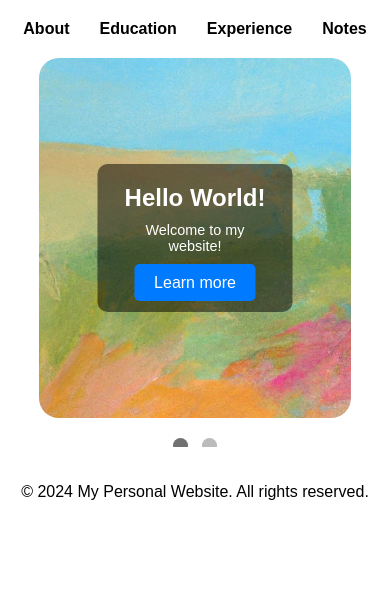
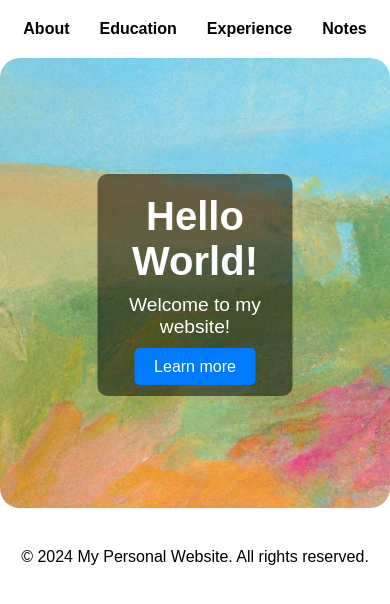
Before and after one commit to danielkua-ai/danielkua-ai.github.io, a Jekyll site: the page index.html, which Jekyll copies as it is, in a window 390 px wide. Shown: the top 604 px of the page. Built offline with Jekyll 4.4.1, drawn with Linux system fonts in a browser that asks for light colours.

Commit message:
Update hero section, add rounded corners, hover effect, and scrolling/swiping features

```diff
--- a/scripts/main.js
+++ b/scripts/main.js
@@ -15,34 +15,43 @@ function showSlides(n) {
     dots[slideIndex].classList.add('active');
 }
 
-// Swiping functionality
-let startX;
+// Add touch event listeners for swipe
+let startX, startY;
 
-document.querySelector('.hero-slider').addEventListener('touchstart', (e) => {
+document.querySelector('.hero-slider').addEventListener('touchstart', e => {
     startX = e.touches[0].clientX;
+    startY = e.touches[0].clientY;
 });
 
-document.querySelector('.hero-slider').addEventListener('touchmove', (e) => {
-    if (!startX) return;
-    let endX = e.touches[0].clientX;
-    let diffX = startX - endX;
+document.querySelector('.hero-slider').addEventListener('touchmove', e => {
+    if (!startX || !startY) return;
 
-    if (Math.abs(diffX) > 50) {
-        if (diffX > 0) {
+    let diffX = e.touches[0].clientX - startX;
+    let diffY = e.touches[0].clientY - startY;
+
+    if (Math.abs(diffX) > Math.abs(diffY)) {
+        // Horizontal swipe
+        if (diffX > 50) {
+            currentSlide(slideIndex - 1);
+        } else if (diffX < -50) {
             currentSlide(slideIndex + 1);
-        } else {
-            currentSlide(slideIndex - 1);
         }
-        startX = null;
+        startX = null; // Reset startX after a swipe
+        startY = null; // Reset startY after a swipe
     }
 });
 
-// Add hover effect for touch devices
-document.querySelectorAll('.slide img').forEach(img => {
-    img.addEventListener('touchstart', () => {
-        img.classList.add('hover');
-    });
-    img.addEventListener('touchend', () => {
-        img.classList.remove('hover');
+// Add scroll event listener for desktop
+window.addEventListener('scroll', () => {
+    let slides = document.querySelectorAll('.slide');
+    let scrollPos = window.scrollY;
+    let viewportHeight = window.innerHeight;
+
+    slides.forEach((slide, index) => {
+        let slidePos = slide.getBoundingClientRect().top + scrollPos;
+
+        if (scrollPos + viewportHeight / 2 > slidePos) {
+            currentSlide(index);
+        }
     });
 });
--- a/styles/main.css
+++ b/styles/main.css
@@ -34,24 +34,22 @@ nav ul li a {
 
 .hero-slider {
     display: flex;
-    transition: transform 0.5s ease;
 }
 
 .slide {
     min-width: 100%;
+    transition: transform 0.5s ease;
 }
 
 .slide img {
-    width: 80%;
-    height: 60vh;
+    width: 100%;
+    height: 70vh;
     object-fit: cover;
-    margin: 0 auto;
-    display: block;
-    border-radius: 20px;
-    transition: transform 0.3s ease;
+    border-radius: 20px; /* Rounded corners */
+    transition: transform 0.5s ease;
 }
 
-.slide img:hover, .slide img.hover {
+.slide img:hover {
     transform: scale(1.05);
 }
 
@@ -92,11 +90,10 @@ nav ul li a {
 
 .slider-nav {
     text-align: center;
-    position: relative;
-    bottom: -30px;
+    position: absolute;
+    bottom: -30px; /* Position dots below the image */
     left: 50%;
     transform: translateX(-50%);
-    margin-top: 10px;
 }
 
 .slider-nav .dot {
@@ -119,39 +116,8 @@ footer {
     text-align: center;
 }
 
-/* Responsive adjustments */
-@media (max-width: 1024px) {
+@media (max-width: 768px) {
     .slide img {
-        height: 50vh;
-    }
-
-    .caption h1 {
-        font-size: 2em;
-    }
-
-    .caption p {
-        font-size: 1em;
-    }
-
-    .slider-nav {
-        bottom: -20px;
+        height: 50vh; /* Adjust height for smaller devices */
     }
 }
-
-@media (max-width: 768px) {
-    .slide img {
-        height: 40vh;
-    }
-
-    .caption h1 {
-        font-size: 1.5em;
-    }
-
-    .caption p {
-        font-size: 0.9em;
-    }
-
-    .slider-nav {
-        bottom: -10px;
-    }
-}
```
